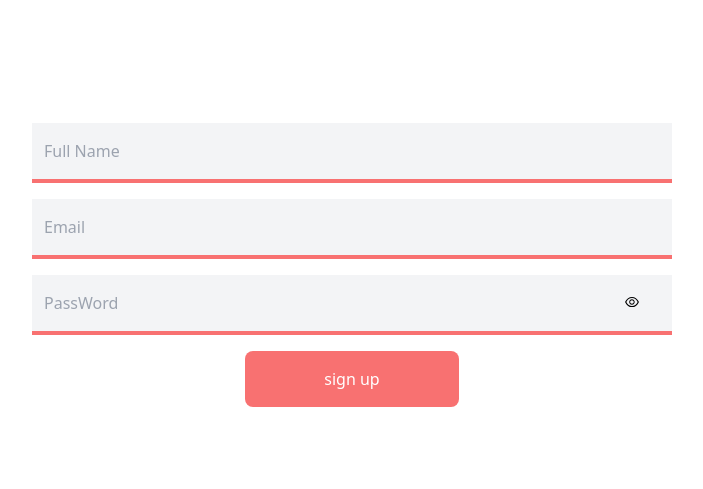
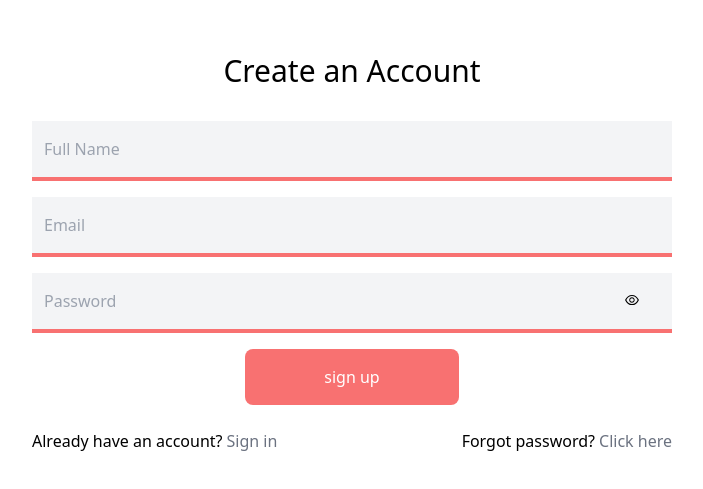
Before and after one commit to c-blaq/book-store, a React (Create React App) app: page /sign-up in a window 1280 px wide. Shown: the part 135-624 px from the top of the page, without its empty margins (288-991 px from the left). Built offline with nearby package versions, Linux system fonts and the light colour scheme; no server answers.

Commit message:
sign up authentication

```diff
--- a/src/components/Button.jsx
+++ b/src/components/Button.jsx
@@ -1,8 +1,13 @@
 import React from "react";
 
-const Button = ({ className, text, type, onClick }) => {
+const Button = ({ className, text, type, onClick, onSubmit }) => {
   return (
-    <button className={className} type={type} onClick={onClick}>
+    <button
+      className={className}
+      type={type}
+      onClick={onClick}
+      onSubmit={onSubmit}
+    >
       {text}
     </button>
   );
--- a/src/components/SignUp.jsx
+++ b/src/components/SignUp.jsx
@@ -1,16 +1,44 @@
-import React from "react";
+import React, { useState, useRef } from "react";
+import { Link } from "react-router-dom";
 import { AiOutlineEye } from "react-icons/ai";
 import Button from "./Button";
+import { signUpAuth, useAuth } from "../firebase";
 
 const SignUp = () => {
+  const nameRef = useRef();
+  const emailRef = useRef();
+  const passwordRef = useRef();
+  const [error, setError] = useState("");
+  const [loading, setLoading] = useState(false);
+  const currentUser = useAuth();
+
+  const handleSignUp = async (e) => {
+    e.preventDefault();
+
+    // setLoading(true);
+    try {
+      setError("");
+      await signUpAuth(emailRef.current.value, passwordRef.current.value);
+      setLoading(true);
+    } catch {
+      setError("Failed to create an account");
+    }
+
+    setLoading(false);
+  };
+
   return (
     <div className="flex justify-center flex-col h-screen ">
-      <form action="" className="w-5/6 sm:w-3/4 lg:w-1/2 m-auto">
+      <div className="w-5/6 sm:w-3/4 lg:w-1/2 m-auto">
+        <h2 className="mb-8 text-3xl text-center">Create an Account</h2>
+        <form action="">
+          {error && <p>{error}</p>}
           <div>
             <input
               className="w-full bg-gray-100 border-b-4 py-4 pl-3 border-solid border-red-400 outline-none mb-4"
               type="text"
               placeholder="Full Name"
+              ref={nameRef}
             />
           </div>
 
@@ -19,6 +47,7 @@ const SignUp = () => {
               className="w-full bg-gray-100 border-b-4 py-4 pl-3 border-solid border-red-400 outline-none mb-4"
               type="email"
               placeholder="Email"
+              ref={emailRef}
             />
           </div>
 
@@ -26,7 +55,8 @@ const SignUp = () => {
             <input
               className="w-full bg-gray-100 border-b-4 py-4 pl-3 border-solid border-red-400 outline-none mb-4"
               type="password"
-            placeholder="PassWord"
+              placeholder="Password"
+              ref={passwordRef}
             />
             <AiOutlineEye className="absolute top-1/4 right-[5%]" />
           </div>
@@ -35,8 +65,26 @@ const SignUp = () => {
             className="block bg-red-400 py-4 rounded-lg text-white w-1/2 sm:w-1/3 max-w-xs m-auto"
             type="submit"
             text="sign up"
+            disabled={loading || currentUser !== null}
+            onClick={handleSignUp}
           />
         </form>
+        <div className="flex justify-between items-center  my-6">
+          <span className="block">
+            Already have an account?
+            <Link to="/sign-in" className="text-gray-500 ml-1">
+              Sign in
+            </Link>
+          </span>
+
+          <span className="block">
+            Forgot password?
+            <Link to="/" className="text-gray-500 ml-1">
+              Click here
+            </Link>
+          </span>
+        </div>
+      </div>
     </div>
   );
 };
--- a/src/firebase.js
+++ b/src/firebase.js
@@ -1,5 +1,10 @@
+import React, { useState, useEffect } from "react";
 import { initializeApp } from "firebase/app";
-import "firebase/auth";
+import {
+  createUserWithEmailAndPassword,
+  onAuthStateChanged,
+  getAuth,
+} from "firebase/auth";
 
 const app = initializeApp({
   apiKey: process.env.REACT_APP_FIREBASE_API_KEY,
@@ -10,5 +15,22 @@ const app = initializeApp({
   appId: process.env.REACT_APP_FIREBASE_APP_ID,
 });
 
-export const auth = app.auth();
-export default app;
+const auth = getAuth();
+
+export const signUpAuth = (email, password) => {
+  return createUserWithEmailAndPassword(auth, email, password);
+};
+
+export const useAuth = () => {
+  const [currentUser, setCurrentUser] = useState();
+
+  useEffect(() => {
+    const unsubscribe = onAuthStateChanged(auth, (user) =>
+      setCurrentUser(user)
+    );
+
+    return unsubscribe;
+  }, []);
+
+  return currentUser;
+};
```
Also changed, not shown: 1 other file (tests, documents, lock files or other folders). Lines whose indentation alone changed are shown as unchanged.
